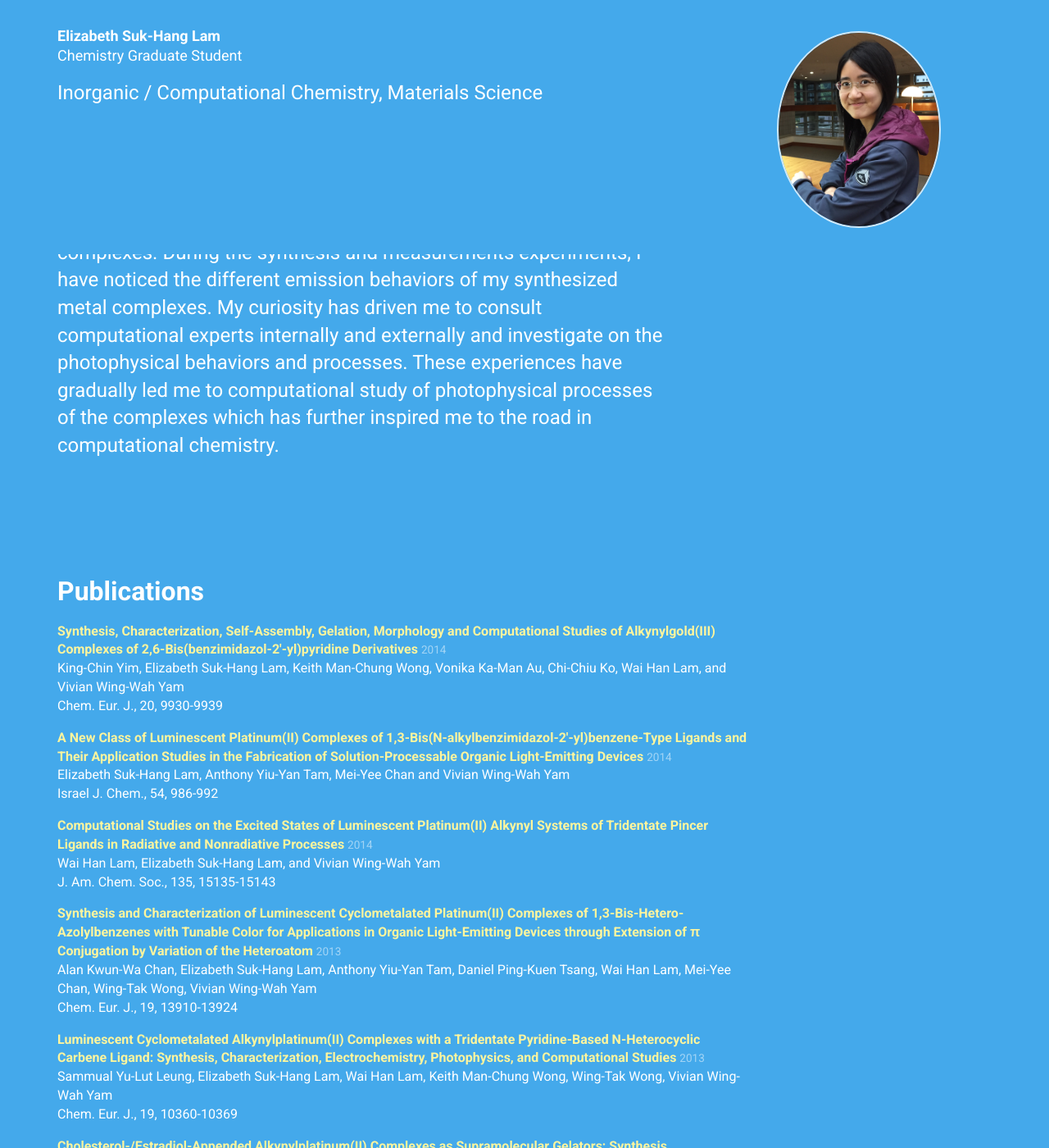
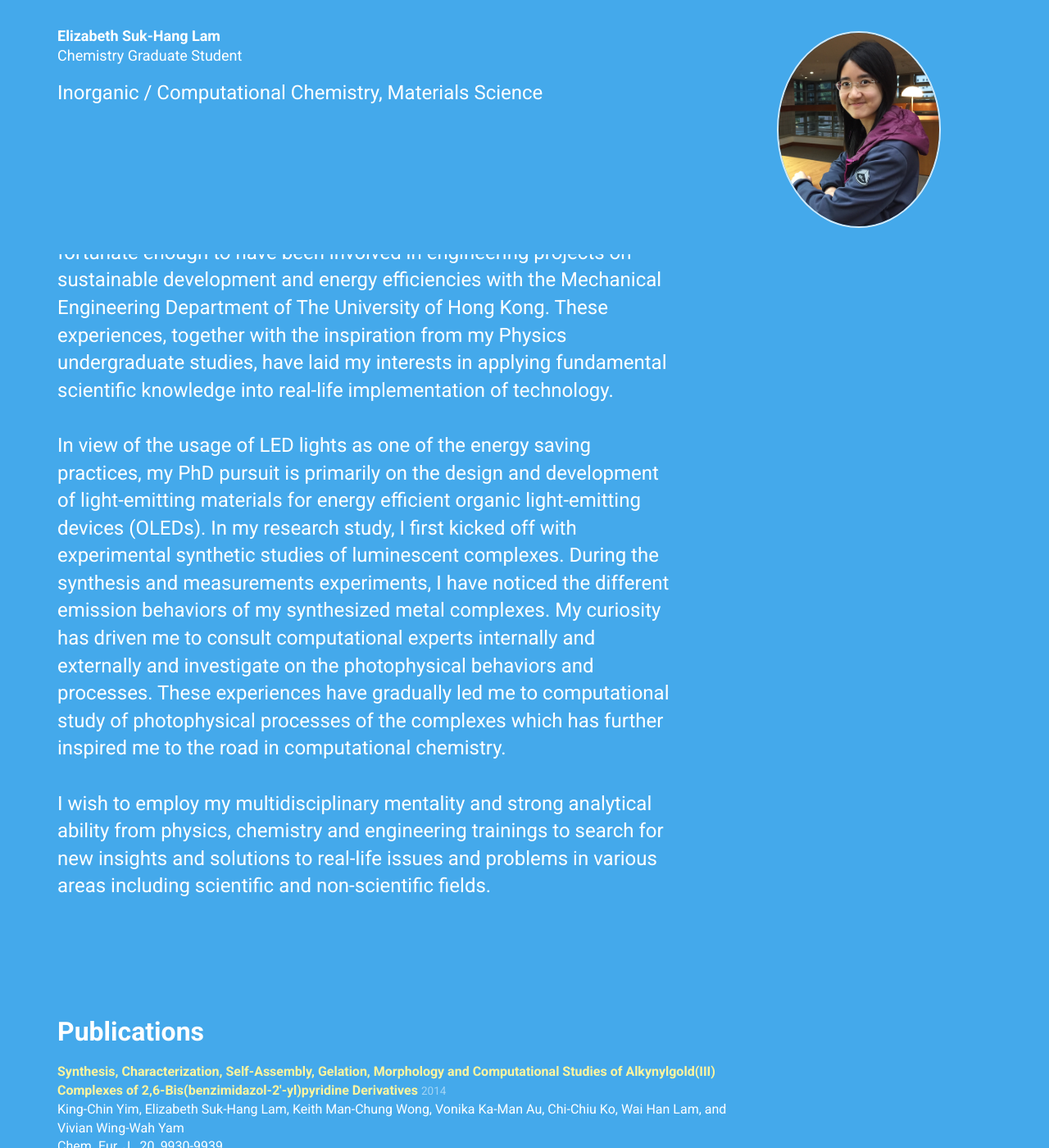
Before and after one commit to elilam/elilam.github.io, a Jekyll site: the page built from index.html, in a window 1280 px wide and 1400 px high, scrolled down 279 px. Shown: the whole window at 82% size. Built offline with Jekyll 4.4.1, drawn with Linux system fonts in a browser that asks for light colours; nearby versions of some CDN libraries.

Commit message:
personal_modified

```diff
--- a/_data/personal.yml
+++ b/_data/personal.yml
@@ -40,9 +40,15 @@ intro:
     structure and excited state properties of metal complexes with some of them as potential organogelators
     and emitters in organic light-emitting diodes. <br>
     <br>
-    I first kicked off with experimental synthetic studies of luminescent complexes.
+    Prior to the entrance of my Bachelor of Science degree, I was fortunate enough to have been involved in engineering projects on sustainable development and energy efficiencies with the Mechanical Engineering Department of The University of Hong Kong.
+    These experiences, together with the inspiration from my Physics undergraduate studies, have laid my interests in applying fundamental scientific knowledge into real-life implementation of technology.<br>
+    <br>
+    In view of the usage of LED lights as one of the energy saving practices, my PhD pursuit is primarily on the design and development of light-emitting materials for energy efficient organic light-emitting devices (OLEDs).
+    In my research study, I first kicked off with experimental synthetic studies of luminescent complexes.
     During the synthesis and measurements experiments, I have noticed the different emission
     behaviors of my synthesized metal complexes. My curiosity has driven me to consult computational
     experts internally and externally and investigate on the photophysical behaviors and processes.
     These experiences have gradually led me to computational study of photophysical processes of the
-    complexes which has further inspired me to the road in computational chemistry.
+    complexes which has further inspired me to the road in computational chemistry.<br>
+    <br>
+    I wish to employ my multidisciplinary mentality and strong analytical ability from physics, chemistry and engineering trainings to search for new insights and solutions to real-life issues and problems in various areas including scientific and non-scientific fields.
```
